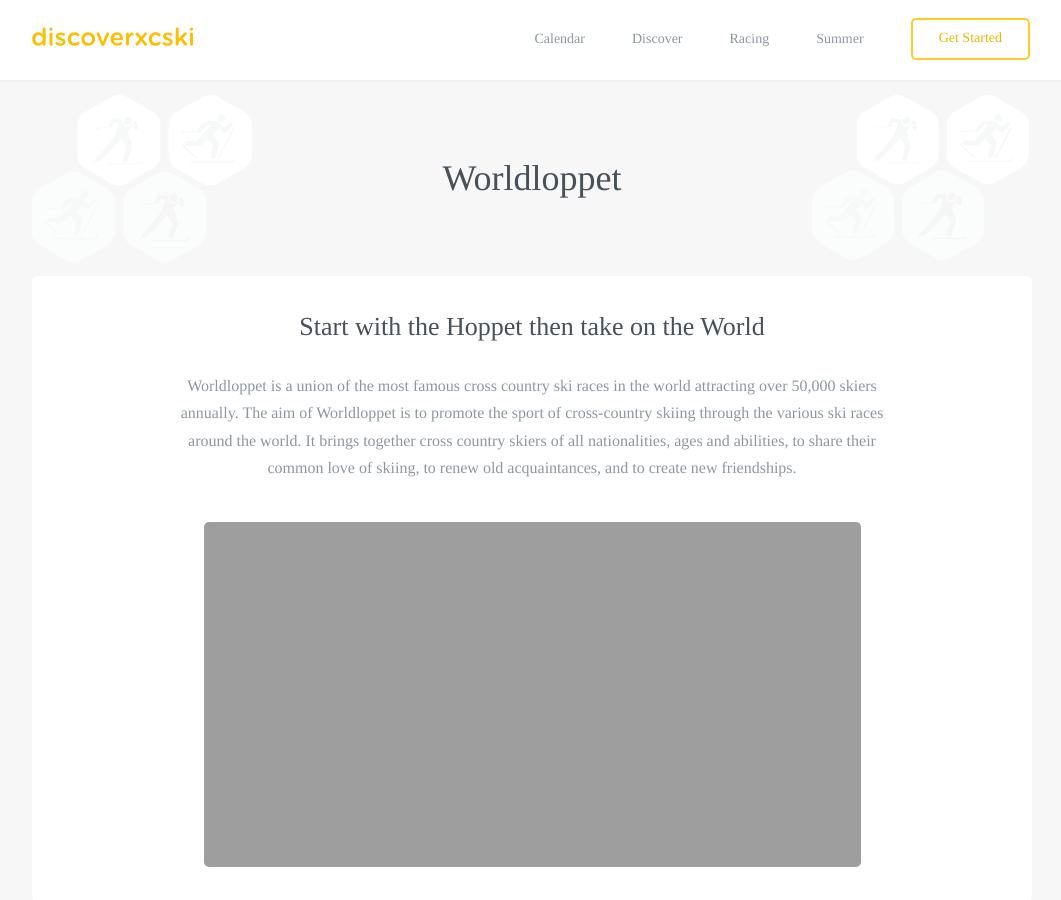
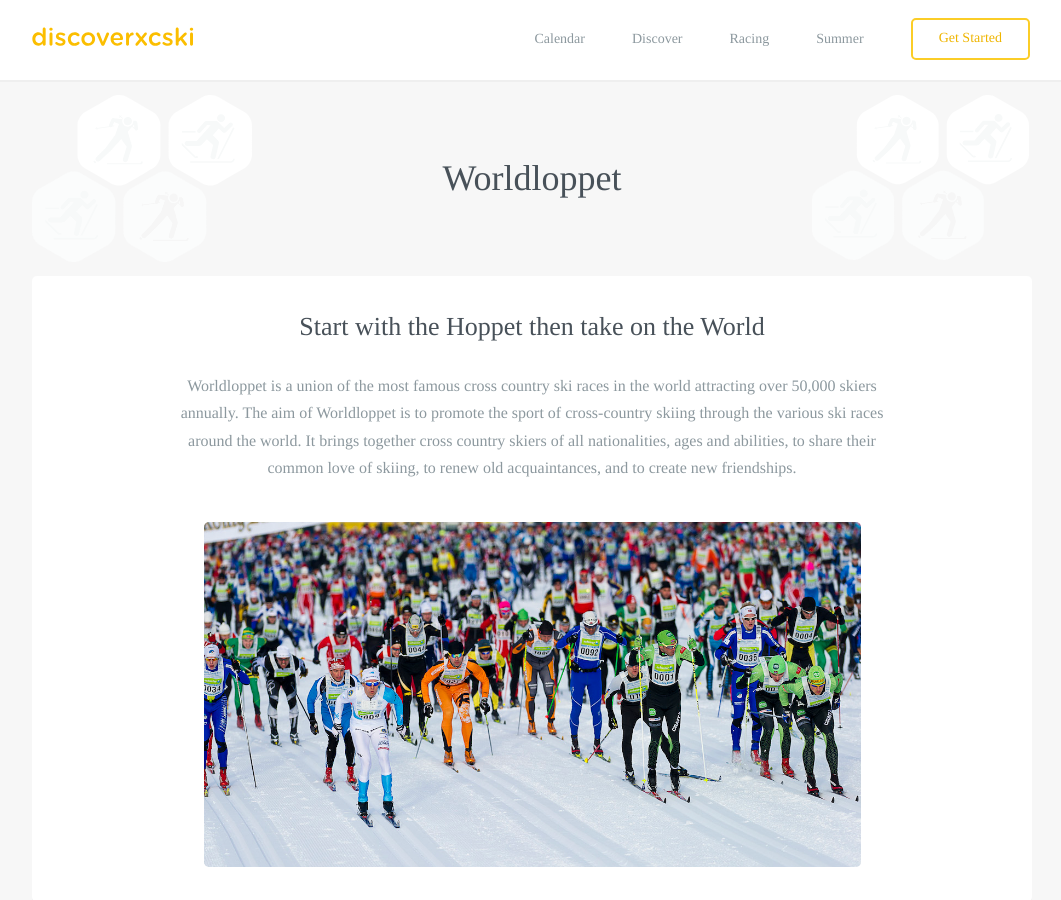
Before and after one commit to robcatto/robcatto.github.io, a Jekyll site: the page built from racing/worldloppet/index.html, in a window 1280 px wide and 900 px high. Shown: the whole window, without its empty margins (108-1169 px from the left). Built offline with Jekyll 4.4.1, drawn with Linux system fonts in a browser that asks for light colours; some web fonts are replaced; Markdown is read by kramdown in place of the engine named in the settings.

Commit message:
Update index.html

```diff
--- a/racing/worldloppet/index.html
+++ b/racing/worldloppet/index.html
@@ -53,7 +53,7 @@ layout: default
                 </p>
                 <div class="one">
                 <div class="onelarge centered" style="
-                background-image: url(http://www.discoverxcski.com/images/loppet-engadine.jpg);
+                background-image: url(http://www.discoverxcski.com/images/loppet-start.jpg);
                 background-size: cover;
                 "></div>
                 </section>
@@ -66,7 +66,7 @@ layout: default
                     </p>
                     <div class="one">
                 <div class="onelarge centered" style="
-                background-image: url(http://www.discoverxcski.com/images/loppet-start.jpg);
+                background-image: url(http://www.discoverxcski.com/images/loppet-engadine.jpg);
                 background-size: cover;
                 "></div>
                 </section>
```
